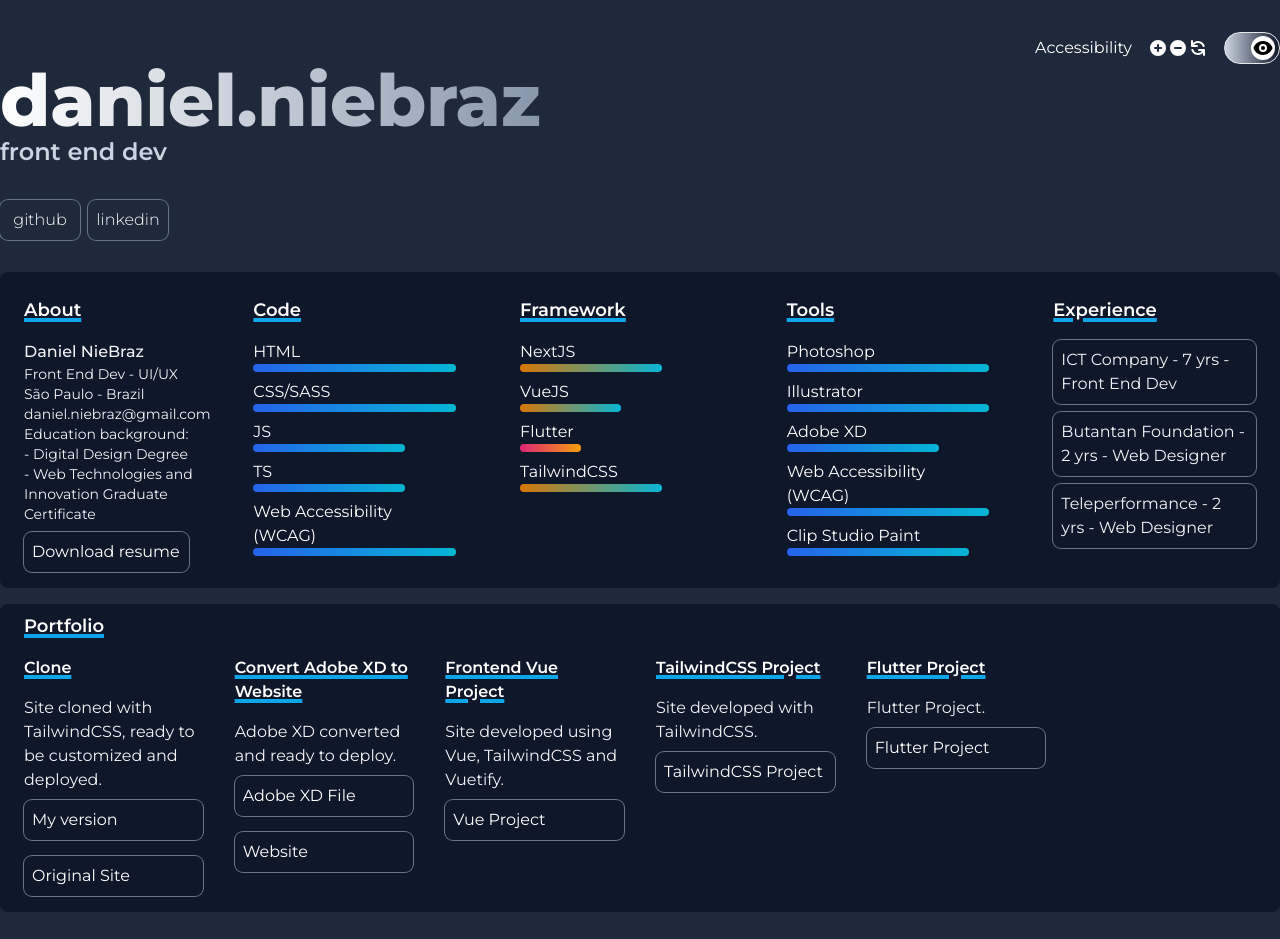
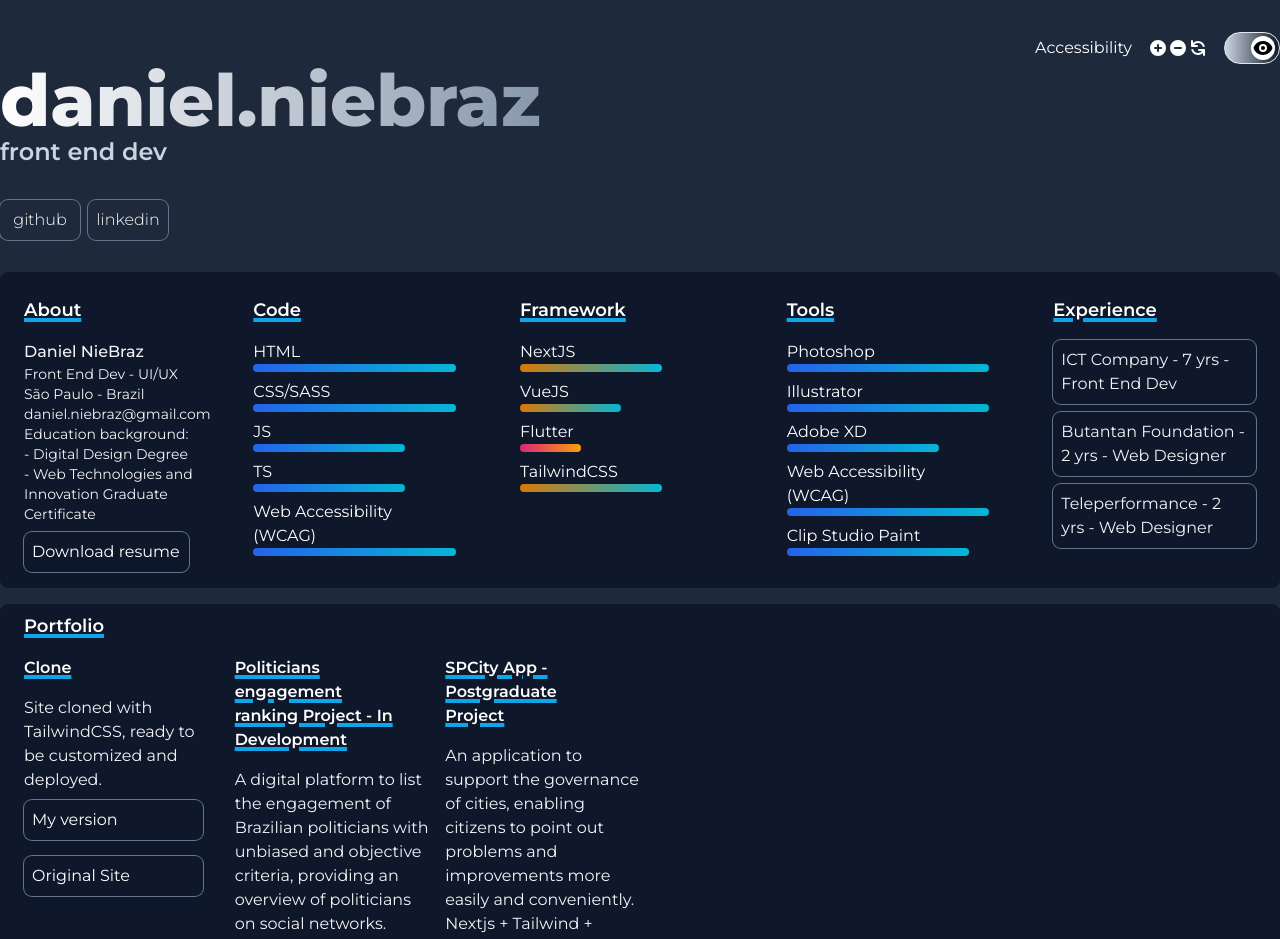
Before and after one commit to hexglyph/danielniebraz, a Next.js app: page / in a window 1280 px wide. Shown: the top 939 px of the page. Built offline with nearby package versions, Linux system fonts and the light colour scheme.

Commit message:
New portfolio items

```diff
--- a/src/components/Portfolio.tsx
+++ b/src/components/Portfolio.tsx
@@ -40,22 +40,16 @@ export default function Portfolio(props) {
                     underline decoration-4 decoration-sky-500
                     pl-4 pr-5 mb-4
                     rounded text-white`}>
-                            Convert Adobe XD to Website
+                            Politicians engagement ranking Project - In Development
                         </h4>
-                        <p className={`pl-4`}>Adobe XD converted and ready to deploy.</p>
-                        <Link href="https://danielniebraz.dev/" passHref>
+                        <p className={`pl-4`}>A digital platform to list the engagement of Brazilian politicians with unbiased and objective criteria, providing an overview of politicians on social networks.</p>
+                        <p className={`pl-4`}>NextJS + Tailwind</p>
+                        <Link href="https://ranking.danielniebraz.dev/" passHref>
                             <a className={`text-white hover:text-slate-50
                         hover:bg-slate-50/10
                         rounded-lg
                         cursor-pointer
-                        ring-1 p-2 my-2 mx-4 ring-slate-500 `} target="_blank">Adobe XD File</a>
-                        </Link>
-                        <Link href="https://themechasnft.com/" passHref>
-                            <a className={`text-white hover:text-slate-50
-                        hover:bg-slate-50/10
-                        rounded-lg
-                        cursor-pointer
-                        ring-1 p-2 my-2 mx-4 ring-slate-500`} target="_blank">Website</a>
+                        ring-1 p-2 my-2 mx-4 ring-slate-500 `} target="_blank">Project Site</a>
                         </Link>
                     </div>
 
@@ -64,51 +58,22 @@ export default function Portfolio(props) {
                     underline decoration-4 decoration-sky-500
                     pl-4 pr-5 mb-4
                     rounded text-white`}>
-                            Frontend Vue Project
+                            SPCity App - Postgraduate Project
                         </h4>
-                        <p className={`pl-4`}>Site developed using Vue, TailwindCSS and Vuetify.</p>
-                        <Link href="https://vue.danielniebraz.dev/" passHref>
+                        <p className={`pl-4`}>An application to support the governance of cities, enabling citizens to point out problems and improvements more easily and conveniently.</p>
+                        <p className={`pl-4`}>Nextjs + Tailwind + What3words</p>
+                        <Link href="https://spcity.app/" passHref>
                             <a className={`text-white hover:text-slate-50
                         hover:bg-slate-50/10
                         rounded-lg
                         cursor-pointer
-                        ring-1 p-2 my-2 mx-4 ring-slate-500 `} target="_blank">Vue Project</a>
+                        ring-1 p-2 my-2 mx-4 ring-slate-500 `} target="_blank">SPCity Site</a>
                         </Link>
                     </div>
 
-                    <div className={`flex w-full md:w-1/6 flex-col`}>
-                        <h4 className={`text-base w-full text-left font-semibold
-                    underline decoration-4 decoration-sky-500
-                    pl-4 pr-5 mb-4
-                    rounded text-white`}>
-                            TailwindCSS Project
-                        </h4>
-                        <p className={`pl-4`}>Site developed with TailwindCSS.</p>
-                        <Link href="https://danielniebraz.dev/" passHref>
-                            <a className={`text-white hover:text-slate-50
-                        hover:bg-slate-50/10
-                        rounded-lg
-                        cursor-pointer
-                        ring-1 p-2 my-2 mx-4 ring-slate-500 `} target="_blank">TailwindCSS Project</a>
-                        </Link>
-                    </div>
 
-                    <div className={`flex w-full md:w-1/6 flex-col`}>
-                        <h4 className={`text-base w-full text-left font-semibold
-                    underline decoration-4 decoration-sky-500
-                    pl-4 pr-5 mb-4
-                    rounded text-white`}>
-                            Flutter Project
-                        </h4>
-                        <p className={`pl-4`}>Flutter Project.</p>
-                        <Link href="https://danielniebraz.dev/" passHref>
-                            <a className={`text-white hover:text-slate-50
-                        hover:bg-slate-50/10
-                        rounded-lg
-                        cursor-pointer
-                        ring-1 p-2 my-2 mx-4 ring-slate-500 `} target="_blank">Flutter Project</a>
-                        </Link>
-                    </div>
+
+
 
                 </div>
 
```
